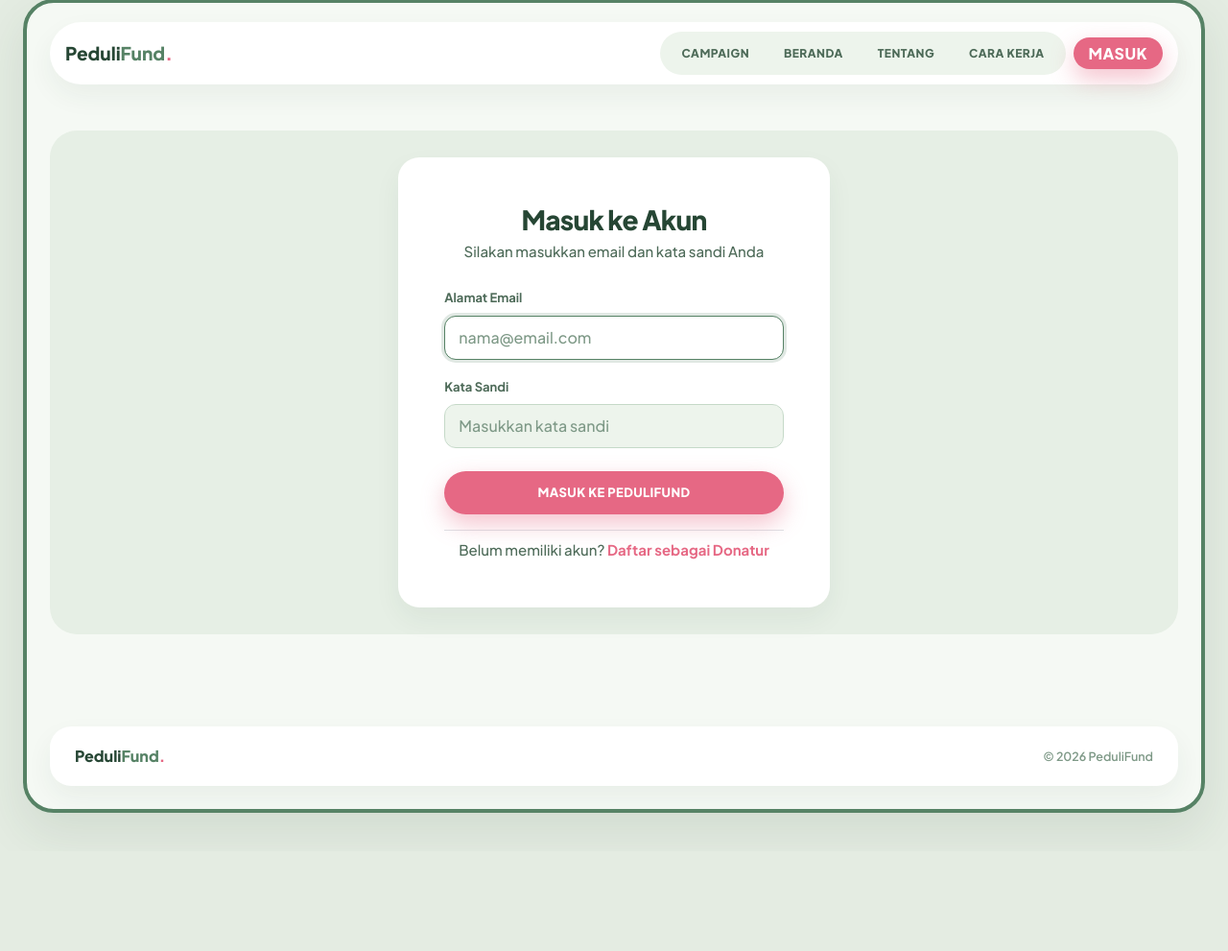
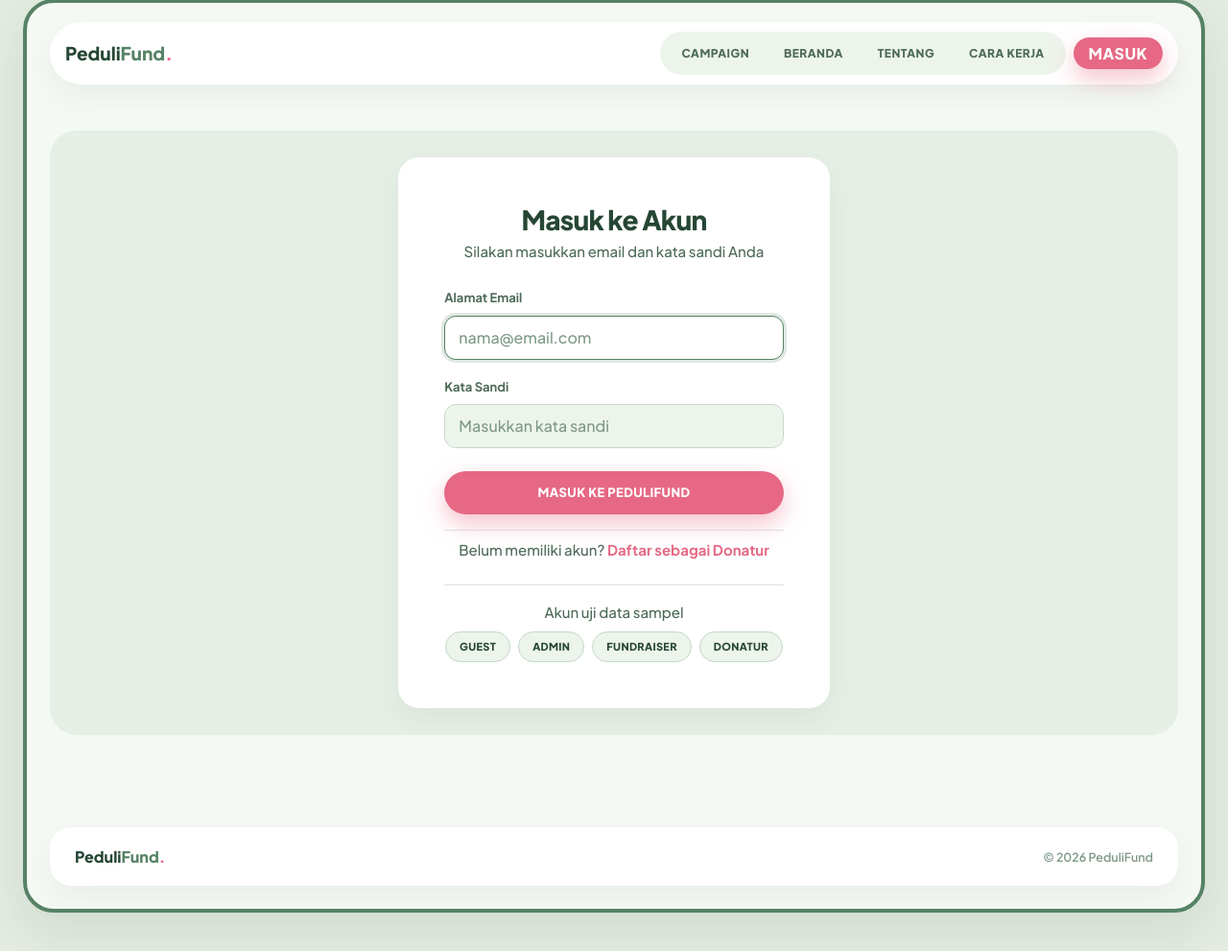
Before and after one commit to 10241055-cpu/PeduliFund, a PHP site: page /login in a window 1280 px wide. Shown: the part 25-1016 px from the top of the page at 96% size. Before the commit the page ends 885 px from the top, so only its background shows below. Run offline with PHP 8.4, Linux system fonts and the light colour scheme.

Commit message:
feat: tombol kecil pengisi otomatis akun uji (guest/admin/fundraiser/donatur) di halaman masuk

```diff
--- a/assets/css/pedulifund-theme.css
+++ b/assets/css/pedulifund-theme.css
@@ -272,6 +272,12 @@ body {
 .btn-pf-outline:hover {
     border-color: var(--green-primary);
     color: var(--green-deep);
+}
+
+/* Pengisi otomatis akun data sampel di halaman masuk */
+.pf-akun-uji .btn-pf-outline {
+    padding: 6px 14px;
+    font-size: 11px;
 }
 
 .btn-pf-cta:focus-visible,
--- a/views/auth/login.php
+++ b/views/auth/login.php
@@ -53,9 +53,30 @@ require __DIR__ . '/../layout/header.php';
                             </p>
                         </div>
                     </form>
+
+                    <!-- Pengisi otomatis akun data sampel, hanya untuk pengujian manual -->
+                    <div class="pf-akun-uji text-center mt-4 pt-3 border-top">
+                        <p class="pf-subjudul mb-2">Akun uji data sampel</p>
+                        <div class="d-flex flex-wrap justify-content-center gap-2" id="akun-uji">
+                            <a class="btn-pf-outline" href="<?= e(BASE_URL) ?>/index.php">Guest</a>
+                            <button type="button" class="btn-pf-outline" data-email="admin@pedulifund.test">Admin</button>
+                            <button type="button" class="btn-pf-outline" data-email="fundraiser@pedulifund.test">Fundraiser</button>
+                            <button type="button" class="btn-pf-outline" data-email="donatur@pedulifund.test">Donatur</button>
+                        </div>
+                    </div>
                 </div>
             </div>
         </div>
     </div>
 </section>
+<script>
+document.getElementById('akun-uji').addEventListener('click', function (peristiwa) {
+    var tombol = peristiwa.target.closest('button[data-email]');
+    if (!tombol) {
+        return;
+    }
+    document.getElementById('email').value = tombol.dataset.email;
+    document.getElementById('password').value = 'password';
+});
+</script>
 <?php require __DIR__ . '/../layout/footer.php'; ?>
```
